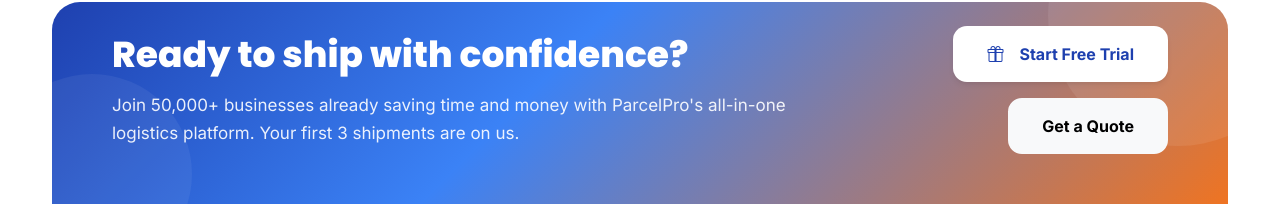
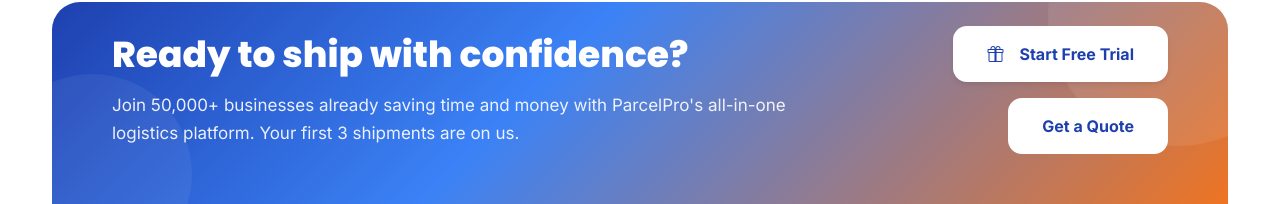
Before and after one commit to Chandru04-bit/ParcelPro, a website: page services.html in a window 1280 px wide. In both pictures the pointer is over the link "Get a Quote". Shown: the part 3630-3834 px from the top of the page. Drawn offline with nearby package versions, Linux system fonts and the light colour scheme.

Commit message:
Improve contrast on Services page CTA banner button

```diff
--- a/services.html
+++ b/services.html
@@ -392,6 +392,14 @@
       padding: 14px 32px;
       font-weight: 700;
       border-radius: 14px;
+      color: #fff;
+      border: 2px solid #fff;
+      background: rgba(255,255,255,0.14);
+    }
+    .cta-gradient-banner .btn-outline-light:hover {
+      background: #fff;
+      color: #1e40af;
+      border-color: #fff;
     }
   </style>
 </head>
```
